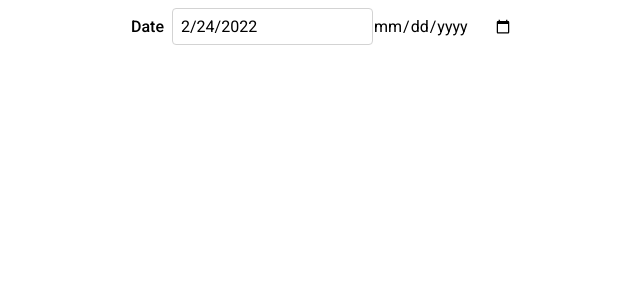
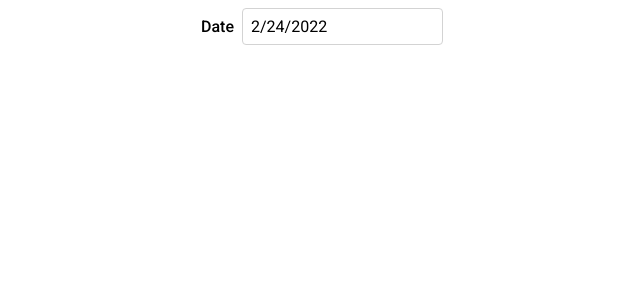
Before and after one commit to badbmo/DatePicker_React_BadBmo, a React (Create React App) app: page / in a window 1280 px wide. Shown: the top 300 px of the page, without its empty margins (322-962 px from the left). Built offline with nearby package versions, Linux system fonts and the light colour scheme.

Commit message:
added close modal when date selected

```diff
--- a/src/App.js
+++ b/src/App.js
@@ -6,7 +6,6 @@ function App() {
 	return (
 		<div className="App">
 			<DatePicker />
-			<input type="date"></input>
 		</div>
 	);
 }
--- a/src/components/DatePicker.js
+++ b/src/components/DatePicker.js
@@ -58,6 +58,7 @@ function DatePicker() {
 	const chooseThisDate = (day) => {
 		const clickedDate = new Date(year, month, day);
 		setSelectedDate(clickedDate);
+		handleModal();
 	};
 
 	const getClassName = (day) => {
--- a/src/style/datePicker.css
+++ b/src/style/datePicker.css
@@ -107,6 +107,7 @@
 /*input*/
 
 .datePicker__input input {
+	cursor: pointer;
 	margin: 0.5rem 0;
 	border: 1px solid lightgray;
 	padding: 0.5rem;
```
